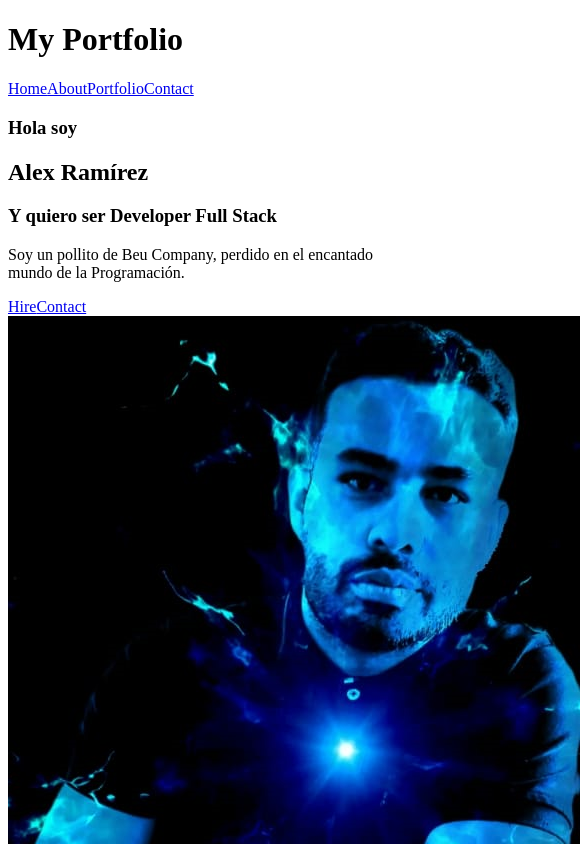
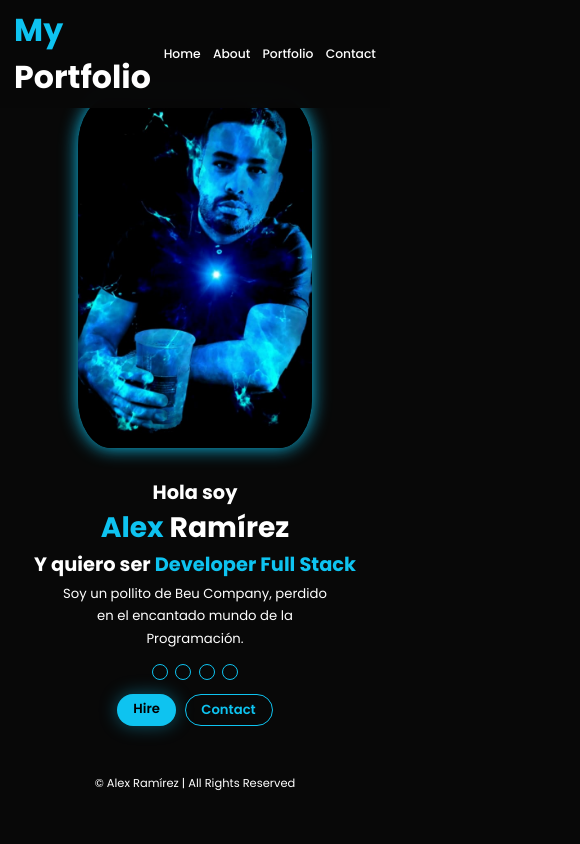
Before and after one commit to Alex-dev-ux/Portafolio-Web-Agosto-2024, a Next.js app: page / in a window 390 px wide. Shown: the top 844 px of the page, 580 px wide, since content can reach past the window. Built offline with nearby package versions, Linux system fonts and the light colour scheme.

Commit message:
fix(styles): corregir layout en mobile para gtodas la secciones de la app

```diff
--- a/src/styles/responsive.css
+++ b/src/styles/responsive.css
@@ -1,6 +1,258 @@
 @import url('https://fonts.googleapis.com/css2?family=Poppins:wght@300;400;500;600;700;800;900&display=swap');
+
+/* Mobile first: teléfonos y pantallas pequeñas */
+@media (max-width: 599px) {
+  * {
+    margin: 0;
+    padding: 0;
+    box-sizing: border-box;
+    text-decoration: none;
+    border: none;
+    outline: none;
+    scroll-behavior: smooth;
+    font-family: 'Poppins', sans-serif;
+  }
+
+  :root {
+    --bg-color: #080808;
+    --second-bg-color: #000c10;
+    --text-color: white;
+    --main-color: #0ec3f0;
+  }
+
+  html {
+    font-size: 55%;
+    overflow-x: hidden;
+  }
+
+  body {
+    background: var(--bg-color);
+    color: var(--text-color);
+    padding-top: 5rem;
+  }
+
+  section {
+    min-height: auto;
+    padding: 6rem 2rem 4rem;
+  }
+
+  span {
+    color: var(--main-color);
+  }
+
+  header {
+    position: fixed;
+    top: 0;
+    left: 0;
+    right: 0;
+    z-index: 1000;
+    width: 100%;
+    padding: 0.8rem 1.6rem;
+    display: flex;
+    align-items: center;
+    justify-content: space-between;
+    background-color: rgba(8, 8, 8, 0.96);
+    backdrop-filter: blur(10px);
+  }
+
+  .logo {
+    font-size: 1.8rem;
+    font-weight: 600;
+    color: var(--text-color);
+  }
+
+  .nav-links {
+    display: flex;
+    align-items: center;
+    gap: 1.4rem;
+  }
+
+  .nav-links a {
+    font-size: 1.4rem;
+    font-weight: 500;
+    color: var(--text-color);
+  }
+
+  /* Home */
+  .home {
+    display: flex;
+    flex-direction: column-reverse;
+    align-items: center;
+    justify-content: center;
+    gap: 3rem;
+    text-align: center;
+  }
+
+  .home-content {
+    display: flex;
+    flex-direction: column;
+    align-items: center;
+    text-align: center;
+  }
+
+  .home-content h3 {
+    font-size: 2.2rem;
+    margin-bottom: 0.5rem;
+  }
+
+  .home-content h1 {
+    font-size: 3.2rem;
+    font-weight: 700;
+    line-height: 1.1;
+    margin-bottom: 0.8rem;
+  }
+
+  .home-content p {
+    font-size: 1.5rem;
+    line-height: 1.7;
+    max-width: 32rem;
+  }
+
+  .home-img img {
+    width: 60vw;
+    max-width: 260px;
+    border-radius: 14%;
+    box-shadow: 0 0 18px var(--main-color);
+  }
+
+  .social-media a {
+    display: inline-flex;
+    justify-content: center;
+    align-items: center;
+    font-size: 1.6rem;
+    padding: 0.8rem;
+    margin: 1.6rem 0.4rem 1rem;
+    border-radius: 50%;
+    background: transparent;
+    border: 1px solid var(--main-color);
+    color: var(--main-color);
+  }
+
+  .btn-group {
+    display: flex;
+    gap: 1rem;
+    margin-top: 0.5rem;
+  }
+
+  .btn {
+    display: inline-block;
+    padding: 0.6rem 1.8rem;
+    border-radius: 999px;
+    font-size: 1.5rem;
+    font-weight: 600;
+    background: var(--main-color);
+    color: #000;
+    border: none;
+    box-shadow: 0 0 18px rgba(14, 195, 240, 0.4);
+  }
+
+  .btn-group a:nth-of-type(2) {
+    background: transparent;
+    color: var(--main-color);
+    border: 1px solid var(--main-color);
+    box-shadow: none;
+  }
+
+  /* About */
+  .about {
+    display: flex;
+    flex-direction: column-reverse;
+    align-items: center;
+    gap: 3rem;
+    text-align: center;
+  }
+
+  .about img {
+    width: 60vw;
+    max-width: 260px;
+    border-radius: 14%;
+    box-shadow: 0 0 16px var(--main-color);
+  }
+
+  .about h2 {
+    font-size: 2.6rem;
+    margin-bottom: 1rem;
+  }
+
+  .about-content p {
+    font-size: 1.5rem;
+    line-height: 1.7;
+  }
+
+  /* Portfolio */
+  .portfolio {
+    background-color: var(--bg-color);
+  }
+
+  .portfolio h2 {
+    font-size: 2.6rem;
+    text-align: center;
+    margin-bottom: 2rem;
+    color: var(--text-color);
+  }
+
+  .portfolio-container {
+    display: grid;
+    grid-template-columns: 1fr;
+    gap: 2rem;
+    width: 100%;
+  }
+
+  .portfolio-box {
+    border-radius: 2rem;
+    padding: 1.4rem;
+  }
+
+  .portfolio-info h4 {
+    font-size: 2rem;
+    margin-bottom: 0.6rem;
+  }
+
+  .portfolio-info p {
+    font-size: 1.4rem;
+  }
+
+  /* Contact */
+  .contact {
+    background-color: var(--second-bg-color);
+  }
+
+  .contact h2 {
+    font-size: 2.4rem;
+    margin-bottom: 2rem;
+    text-align: center;
+  }
+
+  .contact form {
+    display: flex;
+    flex-direction: column;
+    gap: 1.6rem;
+  }
+
+  .contact form .input-box input,
+  .contact form textarea {
+    width: 100%;
+    padding: 1.2rem 1.4rem;
+    border-radius: 1.4rem;
+    border: 1px solid var(--main-color);
+    background: var(--bg-color);
+    color: var(--text-color);
+    font-size: 1.5rem;
+  }
+
+  .footer {
+    background-color: var(--bg-color);
+    padding: 1.6rem 0 2rem;
+  }
+
+  .footer .copyright {
+    text-align: center;
+    font-size: 1.3rem;
+  }
+}
+
+/* Tablets: mantengo tu diseño anterior 600–1024px */
 @media (min-width: 600px) and (max-width: 1024px) {
-
   * {
     margin: 0;
     padding: 0;
```
Also changed, not shown: 2 other files (tests, documents, lock files or other folders).
